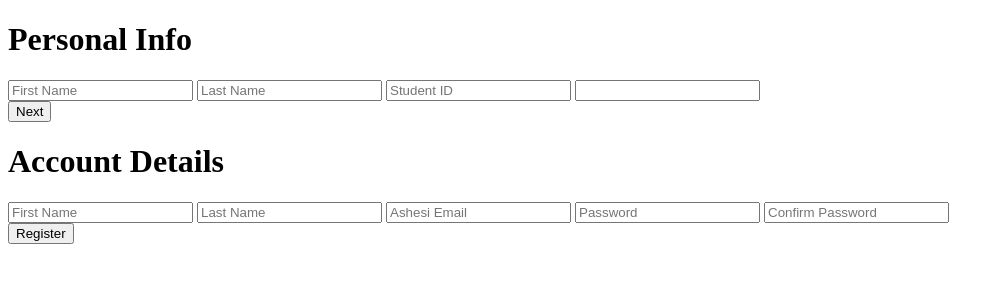
After one commit to soaliyek/Ashesi_WT_AMS, a PHP site: page /authentication/test.php in a window 1280 px wide. The commit adds this page. Shown: the top 300 px of the page, without its empty margins (0-1004 px from the left). Run offline with PHP 8.4, Linux system fonts and the light colour scheme.

Commit message:
PHP Form Data

```diff
--- /dev/null
+++ b/authentication/test.php
@@ -0,0 +1,54 @@
+<!DOCTYPE html>
+<html lang="en">
+<head>
+    <meta charset="UTF-8">
+    <meta name="viewport" content="width=device-width, initial-scale=1.0">
+    <title>Sign Up</title>
+</head>
+<body>
+    <div id="remarks">
+
+    </div>
+    <form action="" method="post">
+        <div class="part1">
+
+        </div>
+        <div class="part2">
+            <div class="form_title">
+                <h1>Personal Info</h1>
+            </div>
+            <div class="form_data">
+                <input type="text" name="fname" id="fname" class="entry" placeholder="First Name">
+                <input type="text" name="lname" id="lname" class="entry" placeholder="Last Name">
+                <input type="number" name="student_id" id="student_id" placeholder="Student ID">
+                <input type="text" name="" id="">
+            </div>
+            <div class="additonals">
+
+            </div>
+            <div class="submit_button">
+                <input type="button" value="Next">
+            </div>
+        </div>
+
+        <div class="part2">
+            <div class="form_title">
+                <h1>Account Details</h1>
+            </div>
+            <div class="form_data">
+                <input type="text" name="fname" id="fname" class="entry" placeholder="First Name">
+                <input type="text" name="lname" id="lname" class="entry" placeholder="Last Name">
+                <input type="email" name="email" id="email" class="entry" placeholder="Ashesi Email">
+                <input type="password" name="fpassword" id="fpassword" class="entry" placeholder="Password">
+                <input type="password" name="spassword" id="spassword" class="entry" placeholder="Confirm Password">
+            </div>
+            <div class="additonals">
+
+            </div>
+            <div class="submit_button">
+                <input type="button" value="Register">
+            </div>
+        </div>
+    </form>
+</body>
+</html>
```
Also changed, not shown: authentication/register.php (added, +11 -0 lines), authentication/signup.php (+6 -6 lines).
